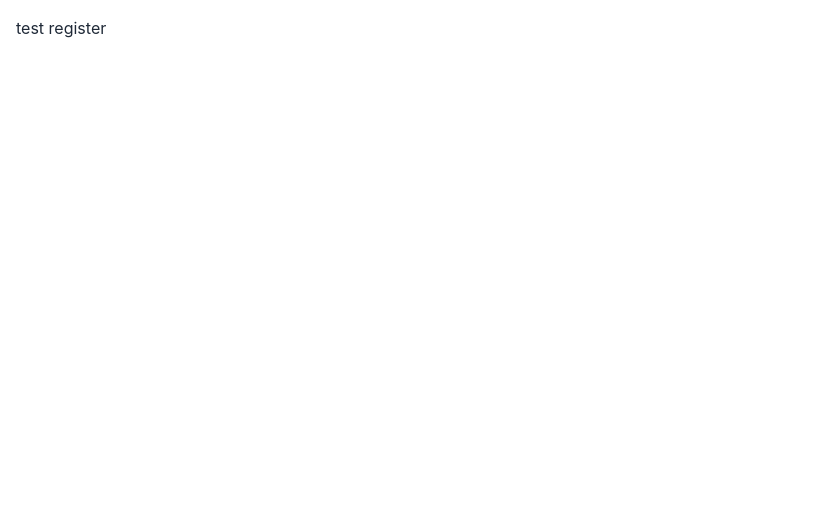
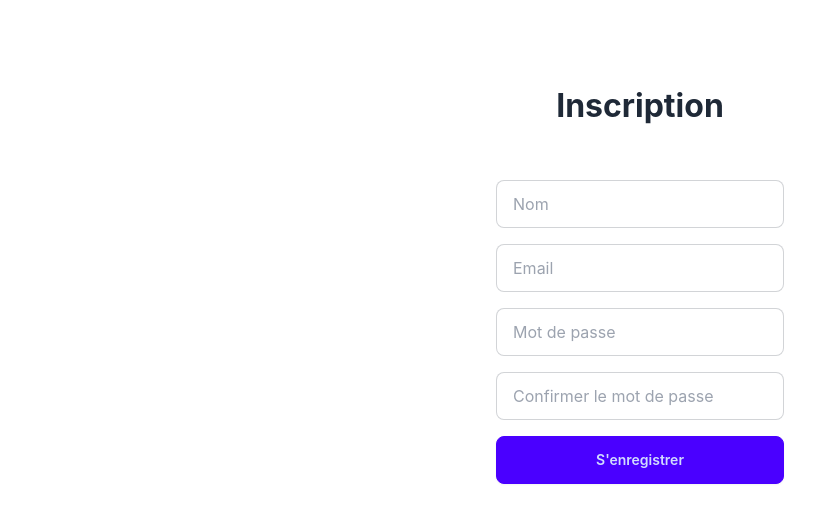
Before and after one commit to MathisPFR/Projet-transaction-Mathis-Front, a React (Create React App) app: page /register in a window 1280 px wide. Shown: the top 522 px of the page, without its empty margins (0-830 px from the left). Built offline with nearby package versions, Linux system fonts and the light colour scheme.

Commit message:
add register and secure code

```diff
--- a/src/components/Register.jsx
+++ b/src/components/Register.jsx
@@ -1,11 +1,86 @@
-import React from 'react';
+import React, { useState } from 'react';
+import axios from 'axios';
+import { useNavigate } from 'react-router-dom';
 
 const Register = () => {
-    return (
-        <div>
-            test register
-        </div>
-    );
+  const [name, setName] = useState('');
+  const [email, setEmail] = useState('');
+  const [password, setPassword] = useState('');
+  const [password_confirmation, setPassword_confirmation] = useState('');
+  const [error, setError] = useState(null);
+
+  const navigate = useNavigate();
+
+  const handleSubmit = async (e) => {
+    e.preventDefault();
+
+    try {
+      const response = await axios.post('http://localhost:8000/api/register', {
+        name,
+        email,
+        password,
+        password_confirmation,
+      });
+
+      // Vérifie ce qui est renvoyé par l'API
+      console.log('API Response:', response.data);
+
+      // Récupérer le token et stocker dans localStorage
+      if (response.data.token) {
+        localStorage.setItem('token', response.data.token);
+        navigate('/'); // Rediriger vers la page d'accueil après l'inscription
+      } else {
+        throw new Error('Token non reçu');
+      }
+    } catch (err) {
+      // Vérifie l'erreur et son contenu
+      console.error('Error during registration:', err.response || err.message);
+      setError('Erreur de connexion. Vérifiez vos informations.');
+    }
+  };
+
+  return (
+    <form onSubmit={handleSubmit} className="form-control max-w-xs mx-auto p-4">
+      {error && <p className="text-red-500">{error}</p>}
+
+      <h1 className='title-login'>Inscription</h1>
+      <input
+        type="text"
+        placeholder="Nom"
+        value={name}
+        onChange={(e) => setName(e.target.value)}
+        className="input input-bordered w-full mb-4"
+        required
+      />
+      <input
+        type="email"
+        placeholder="Email"
+        value={email}
+        onChange={(e) => setEmail(e.target.value)}
+        className="input input-bordered w-full mb-4"
+        required
+      />
+      <input
+        type="password"
+        placeholder="Mot de passe"
+        value={password}
+        onChange={(e) => setPassword(e.target.value)}
+        className="input input-bordered w-full mb-4"
+        required
+      />
+      <input
+        type="password"
+        placeholder="Confirmer le mot de passe"
+        value={password_confirmation}
+        onChange={(e) => setPassword_confirmation(e.target.value)}
+        className="input input-bordered w-full mb-4"
+        required
+      />
+      <button type="submit" className="btn btn-primary w-full">
+        S'enregistrer
+      </button>
+    </form>
+  );
 };
 
 export default Register;
```
